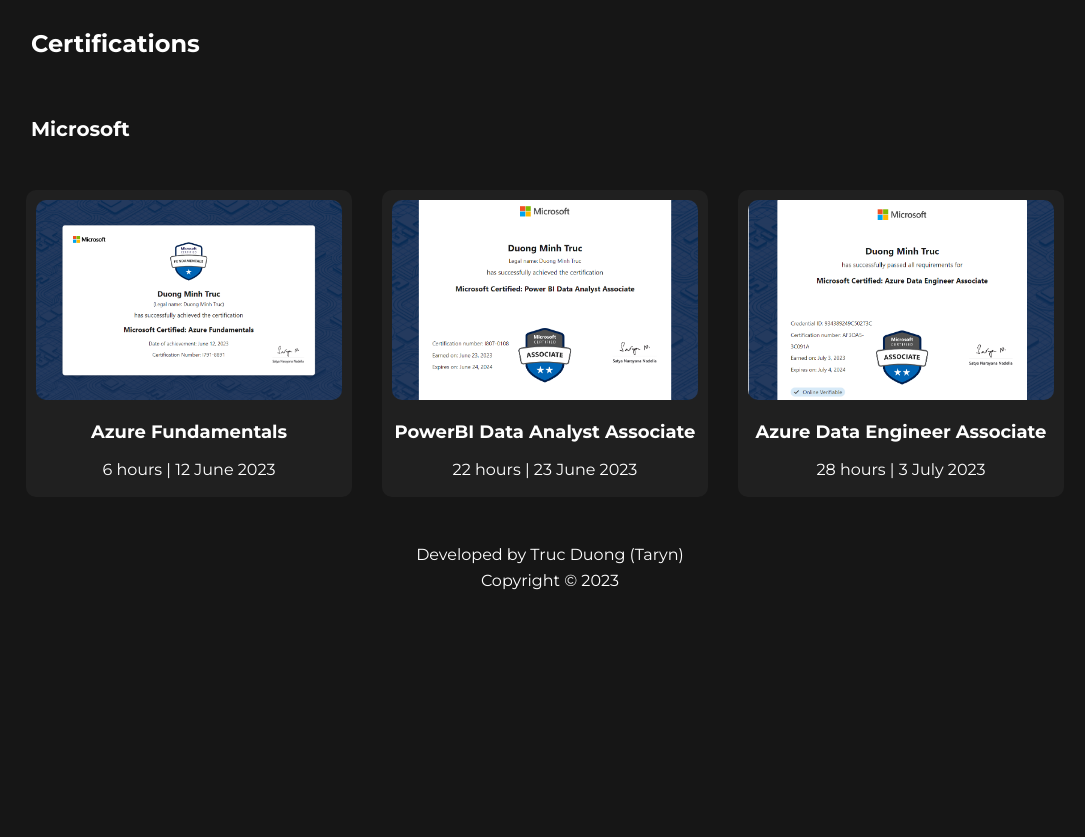
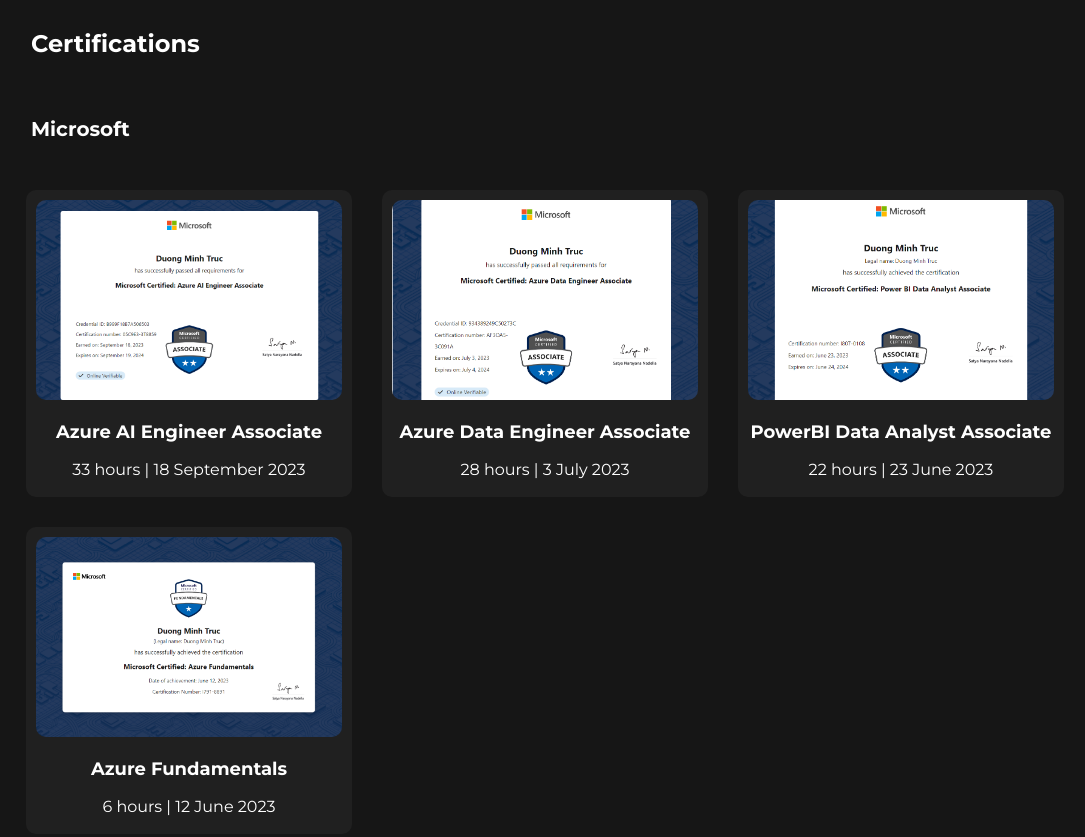
Before and after one commit to tarynduong/cert-collection, a plain HTML site: page index.html in a window 1280 px wide. Shown: the top 837 px of the page, without its empty margins (90-1175 px from the left). Before the commit the page ends 800 px from the top, so only its background shows below. Drawn offline with nearby package versions, Linux system fonts and the light colour scheme.

Commit message:
Update index.html

```diff
--- a/index.html
+++ b/index.html
@@ -21,9 +21,14 @@
     <h2>Microsoft</h2>
     <section class="category">
       <div class="certificate">
-        <img src="images/microsoft/az-900.PNG" alt="AZ-900">
-        <h3>Azure Fundamentals</h3>
-        <p>6 hours | 12 June 2023</p>
+        <img src="images/microsoft/ai-102.PNG" alt="AI-102">
+        <h3>Azure AI Engineer Associate</h3>
+        <p>33 hours | 18 September 2023</p>
+      </div>
+      <div class="certificate">
+        <img src="images/microsoft/dp-203.PNG" alt="DP-203">
+        <h3>Azure Data Engineer Associate</h3>
+        <p>28 hours | 3 July 2023</p>
       </div>
       <div class="certificate">
         <img src="images/microsoft/pl-300.PNG" alt="PL-300">
@@ -31,9 +36,9 @@
         <p>22 hours | 23 June 2023</p>
       </div>
       <div class="certificate">
-        <img src="images/microsoft/dp-203.PNG" alt="DP-203">
-        <h3>Azure Data Engineer Associate</h3>
-        <p>28 hours | 3 July 2023</p>
+        <img src="images/microsoft/az-900.PNG" alt="AZ-900">
+        <h3>Azure Fundamentals</h3>
+        <p>6 hours | 12 June 2023</p>
       </div>
     </section>
   </main>
```
